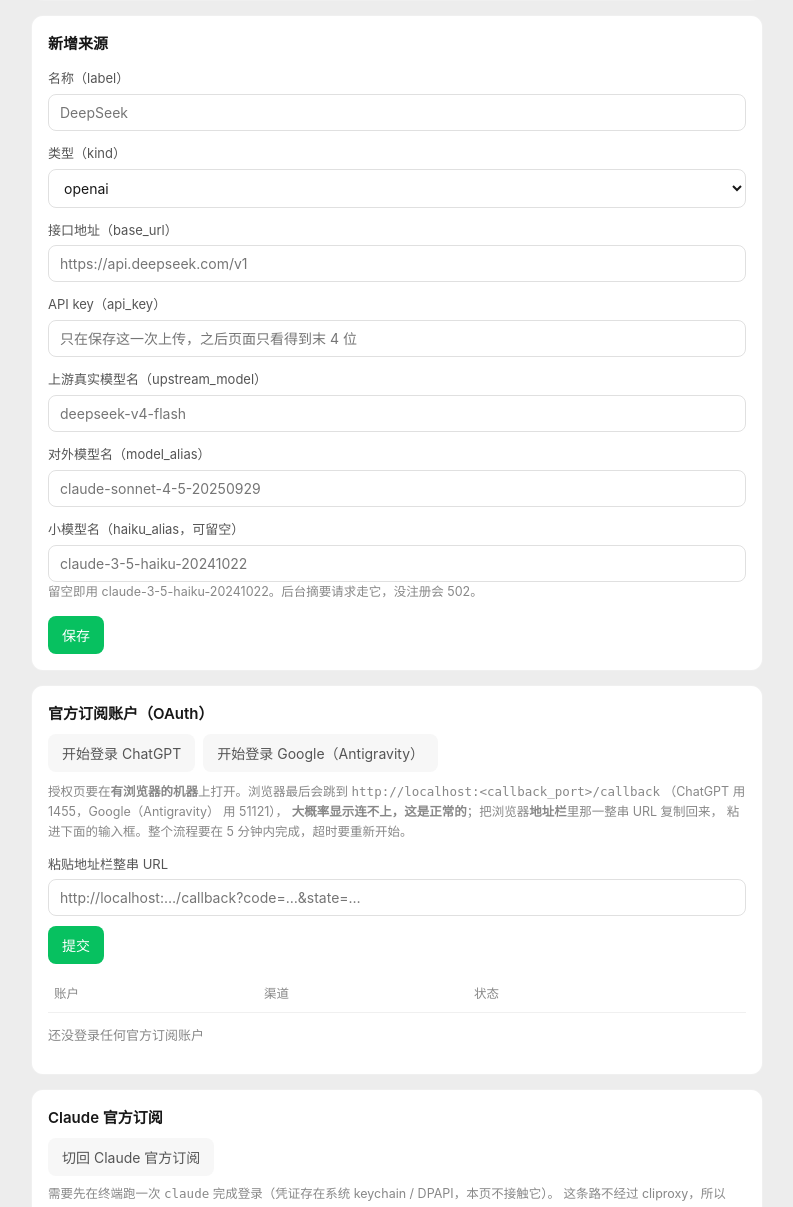
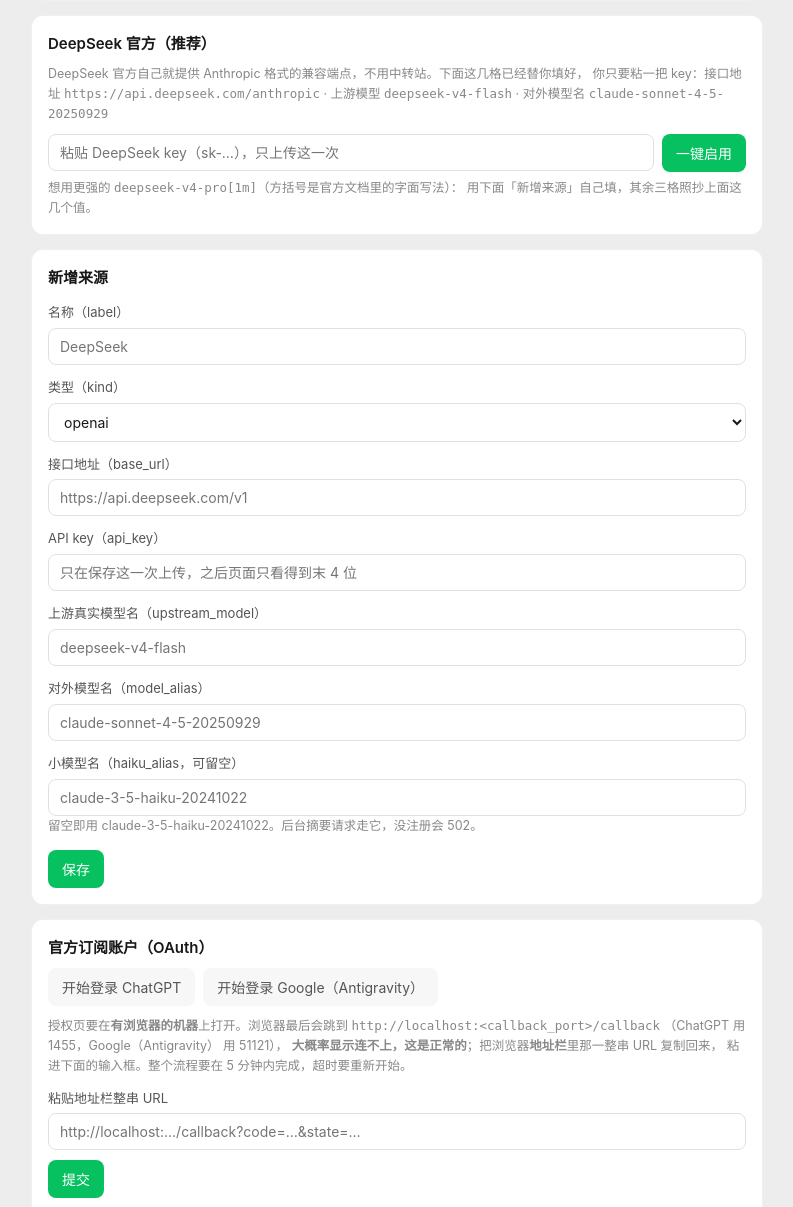
Before and after one commit to euphoriaaaaaa1/claude-tgbot, a Flask app: page /hub/provider in a window 1280 px wide. Shown: the part 399-1606 px from the top of the page, without its empty margins (243-1036 px from the left). Run offline with Flask 3, Linux system fonts and the light colour scheme; data that the repository does not hold is empty; some libraries are stand-ins or nearby versions.

Commit message:
hub: provider 页加「DeepSeek 官方」预置卡
公开版用户不一定用 DeepSeek，但系统默认该走 DeepSeek 官方。之前用户得自己
去查端点、查模型名、查该填哪个 kind —— 六个格子填错一个就是静默不通。

新增 DEEPSEEK_PRESET 常量（hub_routes 模块公共区，与 /hub/setup 联动共用一份），
provider 页顶部渲染一张快捷卡：值全从服务端常量来，用户只粘 key，
提交打的是**既有的** POST /hub/api/provider + /activate 两个端点。
cliproxy 配置里不预埋任何 entry —— 一期契约禁止无 key 残留。

端点与模型名按 DeepSeek 官方文档核实（URL 留在常量注释里）：
base_url = https://api.deepseek.com/anthropic；上游模型取 deepseek-v4-flash 而非
pro，因为一条 entry 只有一个 upstream_model、主 alias 与 haiku alias 共用它。

一期 provider 冻结契约一字未动（只调用不改）。

Co-Authored-By: Claude Fable 5 <noreply@anthropic.com>

```diff
--- a/moments/hub_routes.py
+++ b/moments/hub_routes.py
@@ -28,6 +28,30 @@ hub_bp = Blueprint("hub", __name__)
 OAUTH_CALLBACK_PORTS = {"codex": 1455, "antigravity": 51121}
 OAUTH_PROVIDER_LABELS = {"codex": "ChatGPT", "antigravity": "Google（Antigravity）"}
 OAUTH_WAIT_SECONDS = 300        # §4.4 服务端授权等待窗口，页面按它显示倒计时
+
+# DeepSeek 官方（Anthropic 兼容）的预置值 —— **/hub/provider 的快捷卡与 /hub/setup 的
+# 「同一把 key 也当对话模型」联动共用这一份**，两处各写各的就会漂移成两套端点。
+# 它只是一份模板常量：cliproxy 配置里**不预埋半残 entry**（一期契约禁止无 key 残留），
+# 用户填了 key 才走 §3.3 创建 + §3.6 激活这两个既有端点。
+#
+# 端点与模型名的出处（2026-09 查证 DeepSeek 官方文档，不是拍脑袋）：
+#   https://api-docs.deepseek.com/guides/anthropic_api
+#       → base_url 就是 https://api.deepseek.com/anthropic
+#   https://api-docs.deepseek.com/quick_start/agent_integrations/claude_code
+#       → Claude Code 主模型 `deepseek-v4-pro[1m]`、haiku 位 `deepseek-v4-flash`
+#   https://api-docs.deepseek.com/quick_start/pricing
+#       → 现存模型只有 flash / pro / flash-vision-exp，`deepseek-chat` 已下线
+# 取 flash 而不是 pro：§3.0c 的一条 entry 只有一个 upstream_model，主 alias 与 haiku
+# alias 共用它 —— 选 pro 等于让后台摘要也走 pro，既慢又贵；且 `[1m]` 后缀官方没解释含义，
+# 而 anthropic_api 页明写"模型名不认识会**静默降级**到 flash"，写错了不会报错只会悄悄变慢变笨。
+# 想用 pro 的人在「新增来源」表单里自己填，其余三格照抄这里。
+DEEPSEEK_PRESET = {
+    "label": "DeepSeek 官方",
+    "kind": "anthropic",                            # §3.0：走 claude-api-key 块 + base-url
+    "base_url": "https://api.deepseek.com/anthropic",
+    "upstream_model": "deepseek-v4-flash",
+    "model_alias": "claude-sonnet-4-5-20250929",
+}
 
 
 def _api(fn):
@@ -89,6 +113,7 @@ def hub_provider_page():
         nav_active="provider",
         kinds=provider_model.SUPPORTED_KINDS,
         default_haiku_alias=provider_model.DEFAULT_HAIKU_ALIAS,
+        deepseek_preset=DEEPSEEK_PRESET,        # 预置模板卡，纯前端预填，见常量处出处注释
         oauth_providers=[{"id": pid,
                           "label": OAUTH_PROVIDER_LABELS[pid],
                           "callback_port": port}
--- a/moments/templates/hub_provider.html
+++ b/moments/templates/hub_provider.html
@@ -29,6 +29,26 @@
       <tbody id="provider-rows"></tbody>
     </table>
     <div class="empty" id="provider-empty">读取中…</div>
+  </div>
+
+  <div class="card" id="preset-card">
+    <h2>DeepSeek 官方（推荐）</h2>
+    <div class="muted">
+      DeepSeek 官方自己就提供 Anthropic 格式的兼容端点，不用中转站。下面这几格已经替你填好，
+      你只要粘一把 key：接口地址 <span class="mono" id="preset-base-url">{{ deepseek_preset.base_url }}</span>
+      · 上游模型 <span class="mono" id="preset-upstream">{{ deepseek_preset.upstream_model }}</span>
+      · 对外模型名 <span class="mono" id="preset-alias">{{ deepseek_preset.model_alias }}</span>
+    </div>
+    <div class="row" style="margin-top:10px">
+      <input id="preset-key" type="password" style="flex:1" autocomplete="off" spellcheck="false"
+             placeholder="粘贴 DeepSeek key（sk-…），只上传这一次">
+      <button class="btn" type="button" id="preset-save">一键启用</button>
+    </div>
+    <div class="muted" id="preset-msg" style="margin-top:6px"></div>
+    <div class="muted">
+      想用更强的 <span class="mono">deepseek-v4-pro[1m]</span>（方括号是官方文档里的字面写法）：
+      用下面「新增来源」自己填，其余三格照抄上面这几个值。
+    </div>
   </div>
 
   <div class="card">
@@ -185,6 +205,37 @@ $('provider-rows').addEventListener('click', async (e) => {
   loadProviders();
 });
 
+// 预置模板卡：值全从服务端那份 DEEPSEEK_PRESET 来（页面不自己抄一遍端点），
+// 提交走的是**既有的**创建 + 激活两个端点，没有第三条后端路径。
+const DEEPSEEK_PRESET = {{ deepseek_preset | tojson }};
+
+$('preset-save').addEventListener('click', async () => {
+  const input = $('preset-key'), msg = $('preset-msg'), btn = $('preset-save');
+  const key = input.value.trim();
+  if (!key) { hubSay(msg, '还没粘 key'); return; }
+  btn.disabled = true;
+  hubSay(msg, '创建中…');
+  const r = await hubApi('/hub/api/provider',
+      {method: 'POST', body: JSON.stringify(Object.assign({api_key: key}, DEEPSEEK_PRESET))});
+  input.value = '';                         // 立刻清掉，别把 key 留在 DOM 里
+  if (r.status !== 201) {
+    btn.disabled = false;
+    hubSay(msg, r.body.error === 'duplicate_provider'
+      ? '这条来源已经有了，在上面的列表里点「切换到它」即可（要换 key 就先删了再来）'
+      : ('没建成：' + (r.body.error || ('HTTP ' + r.status)) + ' ' + (r.body.detail || '')));
+    loadProviders();
+    return;
+  }
+  // 新建的条目多半是 disabled（haiku alias 人人默认同名，第二个起必然创建即停用），
+  // 所以建完必须再切一次才真的生效。
+  const a = await hubApi('/hub/api/provider/' + encodeURIComponent(r.body.id) + '/activate',
+                         {method: 'POST', body: '{}'});
+  btn.disabled = false;
+  hubSay(msg, a.body.ok ? '已启用，重启 bot 后生效'
+        : ('已建好但没切过去：' + (a.body.error || ('HTTP ' + a.status)) + ' ' + (a.body.detail || '')));
+  loadProviders();
+});
+
 $('provider-form').addEventListener('submit', async (e) => {
   e.preventDefault();
   const body = {};
```
Also changed, not shown: tests/unit/test_hub_routes_shell.py (+26 -0 lines).
